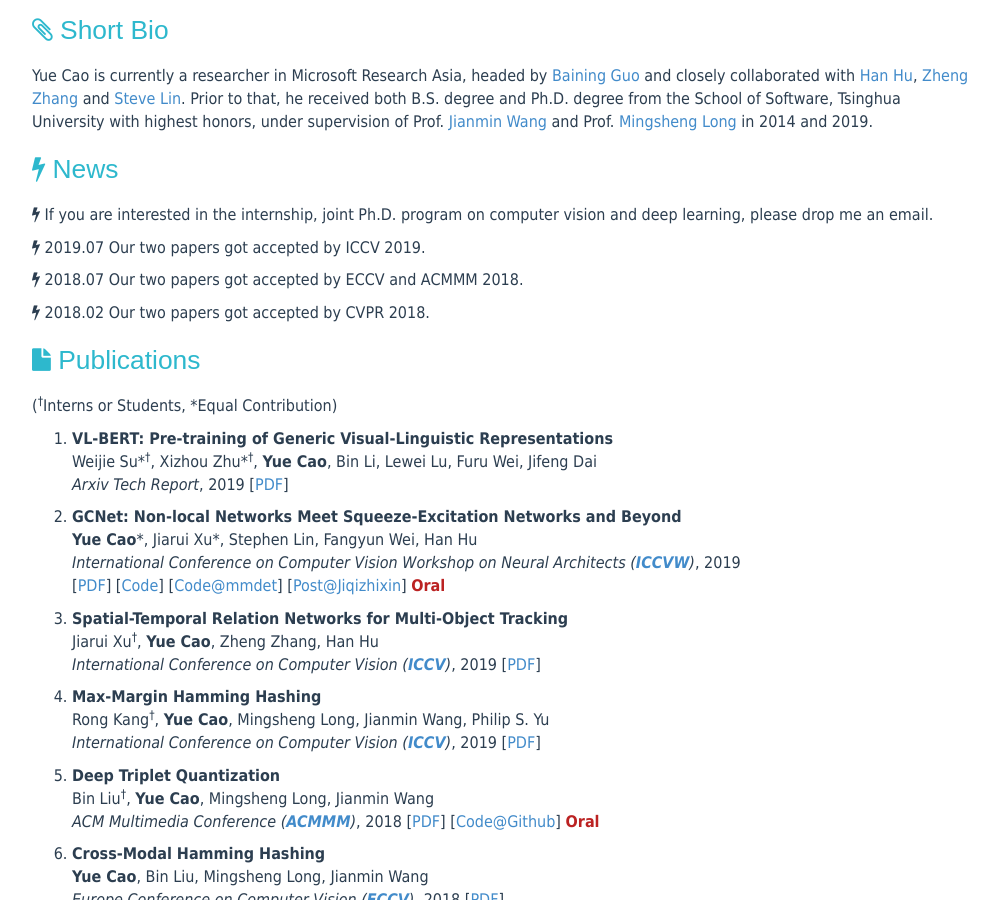
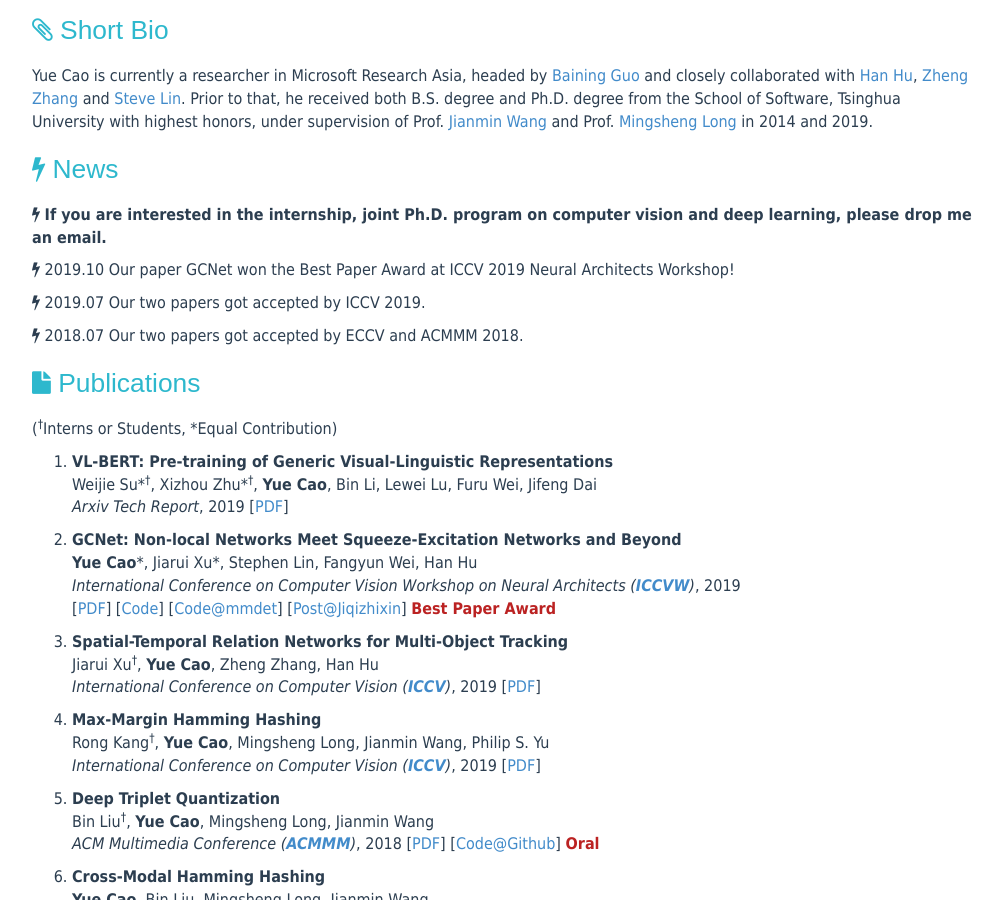
Before and after one commit to caoyue10/caoyue10.github.io, a Jekyll site: the page built from index.html, in a window 1280 px wide and 900 px high, scrolled down 250 px. Shown: the whole window, without its empty margins (138-1140 px from the left). Built offline with Jekyll 4.4.1, drawn with Linux system fonts in a browser that asks for light colours; the list of posts is cut into pages by our own code.

Commit message:
Update index.html

```diff
--- a/index.html
+++ b/index.html
@@ -19,7 +19,11 @@
     </header>
     <p>
     <i class="fa fa-bolt"></i>
-    If you are interested in the internship, joint Ph.D. program on computer vision and deep learning, please drop me an email.
+    <strong>If you are interested in the internship, joint Ph.D. program on computer vision and deep learning, please drop me an email.</strong>
+    </p>
+    <p>
+    <i class="fa fa-bolt"></i>
+    2019.10 Our paper GCNet won the Best Paper Award at ICCV 2019 Neural Architects Workshop!
     </p>
     <p>
     <i class="fa fa-bolt"></i>
@@ -28,10 +32,6 @@
     <p>
     <i class="fa fa-bolt"></i>
     2018.07 Our two papers got accepted by ECCV and ACMMM 2018.
-    </p>
-    <p>
-    <i class="fa fa-bolt"></i>
-    2018.02 Our two papers got accepted by CVPR 2018.
     </p>
     </div>
 <div class="Publications">
@@ -48,7 +48,7 @@
 	<li><p><strong>GCNet: Non-local Networks Meet Squeeze-Excitation Networks and Beyond</strong><br>
             <strong>Yue Cao</strong>*, Jiarui Xu*, Stephen Lin, Fangyun Wei, Han Hu<br>
             <em>International Conference on Computer Vision Workshop on Neural Architects (<a href="http://iccv2019.thecvf.com/"><strong>ICCVW</strong></a>)</em>, 2019 <br>
-	    [<a href="https://arxiv.org/pdf/1904.11492.pdf">PDF</a>] [<a href="https://github.com/xvjiarui/GCNet">Code</a>]  [<a href="https://github.com/open-mmlab/mmdetection/tree/master/configs/gcnet">Code@mmdet</a>]  [<a href="https://mp.weixin.qq.com/s?__biz=MzA3MzI4MjgzMw==&mid=2650761555&idx=5&sn=9917f5fc4fbee3197a18ccc2996c3f89&scene=0#wechat_redirect">Post@Jiqizhixin</a>] <span class="highlight"><strong>Oral</strong></span>
+	    [<a href="https://arxiv.org/pdf/1904.11492.pdf">PDF</a>] [<a href="https://github.com/xvjiarui/GCNet">Code</a>]  [<a href="https://github.com/open-mmlab/mmdetection/tree/master/configs/gcnet">Code@mmdet</a>]  [<a href="https://mp.weixin.qq.com/s?__biz=MzA3MzI4MjgzMw==&mid=2650761555&idx=5&sn=9917f5fc4fbee3197a18ccc2996c3f89&scene=0#wechat_redirect">Post@Jiqizhixin</a>] <span class="highlight"><strong>Best Paper Award</strong></span>
             </p>
         </li>
 	<li><p><strong>Spatial-Temporal Relation Networks for Multi-Object Tracking </strong><br>
```
